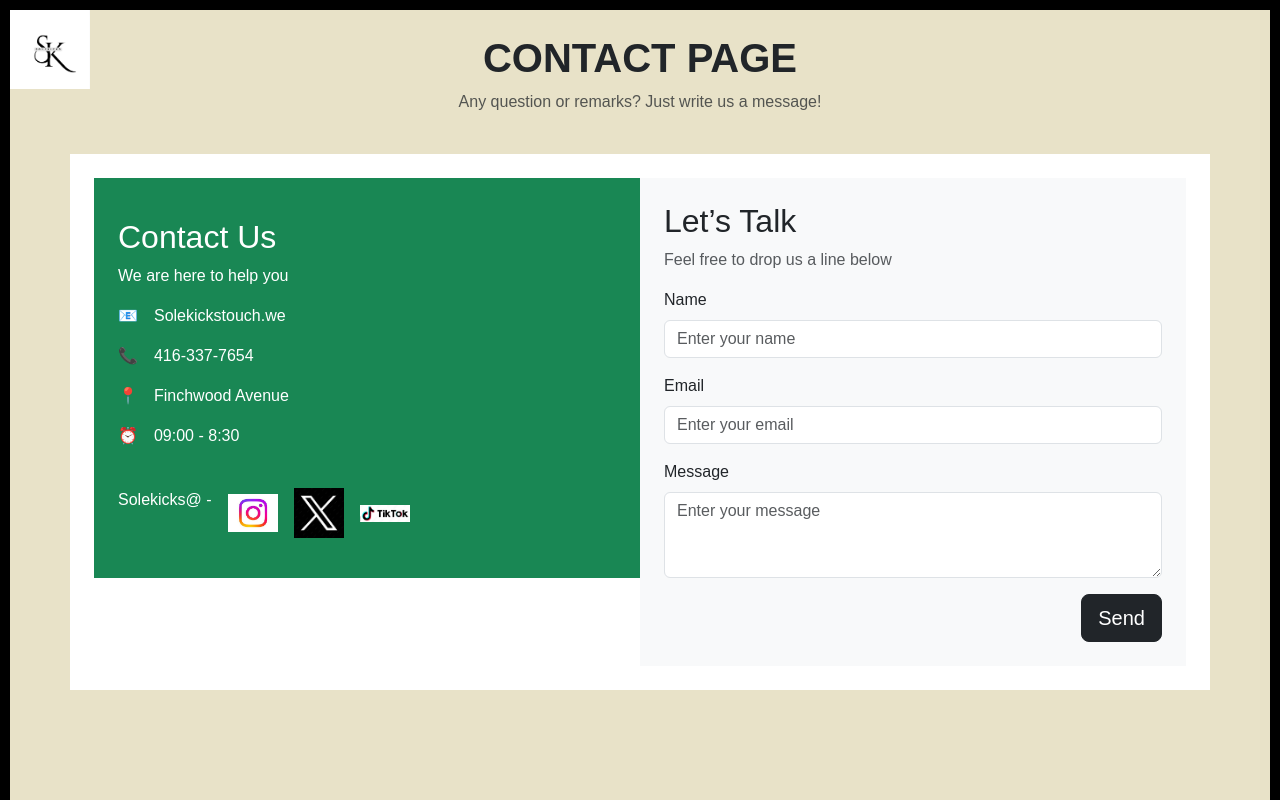
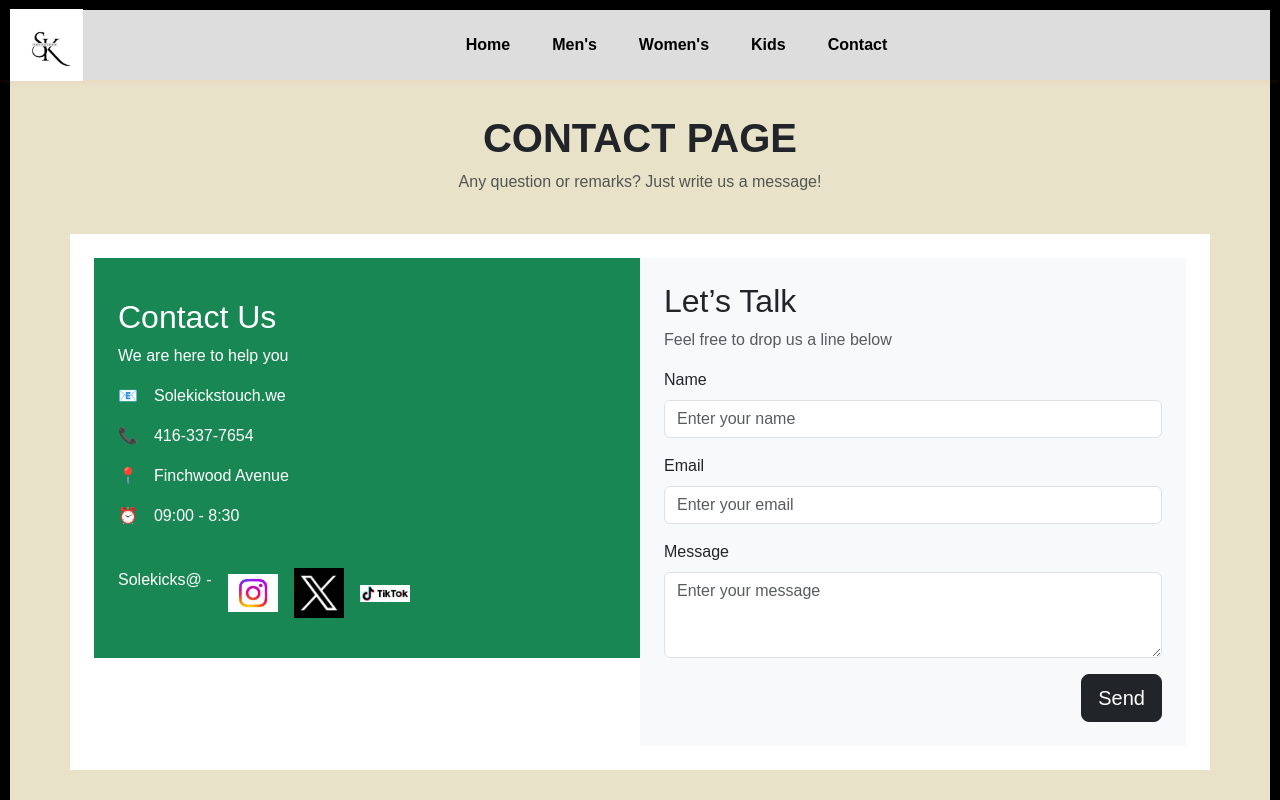
Before and after one commit to n01717631/project-solekicks, a plain HTML site: page contact.html in a window 1280 px wide. Shown: the top 800 px of the page. Drawn offline with nearby package versions, Linux system fonts and the light colour scheme.

Commit message:
Update Contact page

```diff
--- a/index.html
+++ b/contact.html
@@ -8,12 +8,23 @@
     <link rel="stylesheet" href="styles.css">
 </head>
 <body>
-    <div class="logo-container">
-        <img src="website icon.jpeg.png" alt="Solekicks Logo" class="logo">
-    </div>
+    <header class="custom-header">
+        <div class="logo">
+            <img src="website icon.jpeg.png" alt="Logo" class="logo">
+        </div>
+        <nav class="nav-menu">
+            <a href="#">Home</a>
+            <a href="#">Men's</a>
+            <a href="#">Women's</a>
+            <a href="#">Kids</a>
+            <a href="#">Contact</a>
+        </nav>
+         </div>
+
+    </header>
 
     <div class="main-container mx-auto">
-        <div class="container text-center py-4">
+        <div class="container text-center py-4 cantact-text">
             <h1 class="fw-bold">CONTACT PAGE</h1>
             <p class="text-muted">Any question or remarks? Just write us a message!</p>
         </div>
--- a/styles.css
+++ b/styles.css
@@ -9,10 +9,7 @@ body {
 
 .main-container {
     background-color: #E8E2C8;
-    /* padding: 20px; */
-    /* width: 100vw;  */
     min-height: 100vh;
-    /* border: 10px solid black;  */
     box-sizing: border-box;
     margin-bottom: 20px;
     position: relative;
@@ -26,7 +23,7 @@ body {
 }
 
 .logo {
-    width: 80px;
+    width: 73px;
     height: auto;
 }
 
@@ -54,8 +51,6 @@ body {
     color: #FFFFFF;
 
     padding: 20px 40px;
-    /* max-width: 1200px;  */
-    /* margin: 0 auto;  */
     box-sizing: border-box;
 }
 
@@ -90,3 +85,42 @@ body {
     width: 50%;
     margin: 10px auto;
 }
+.custom-header {
+    position: fixed;
+    display:flex;
+    justify-content: space-between;
+    align-items: center;
+    top: 0;
+    left: 0;
+    width: 100%;
+    z-index: 1000;
+    background-color: #ddd;
+    box-shadow: 0 2px 5px rgba(250, 113, 113, 0.1);
+    height: 80px;
+    border-left: 10px solid black;
+    border-right: 10px solid black;
+    border-top: 10px solid black;
+}
+
+.nav-menu {
+    display: flex;
+    gap: 12px;
+    align-items: center;
+    justify-content: space-between;
+    background-color: #ddd;
+    padding: 10px 20px;
+    border-radius: 5px;
+    margin: auto;
+}
+
+.nav-menu a {
+    margin: 0 15px;
+    text-decoration: none;
+    color: black;
+    font-size: 16px;
+    font-weight: bold;
+}
+
+.cantact-text{
+    margin-top: 80px;
+}
```
Also changed, not shown: 1 other file.
